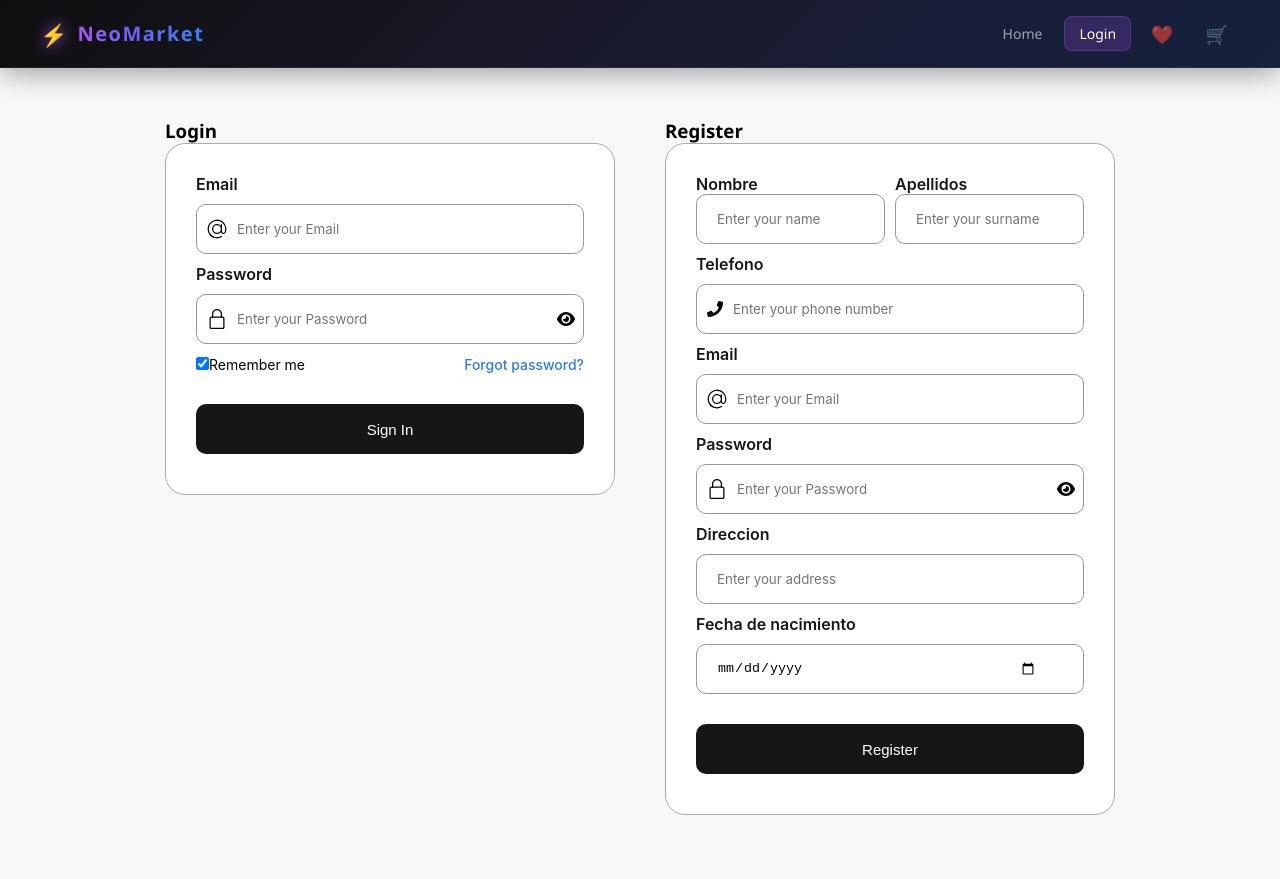
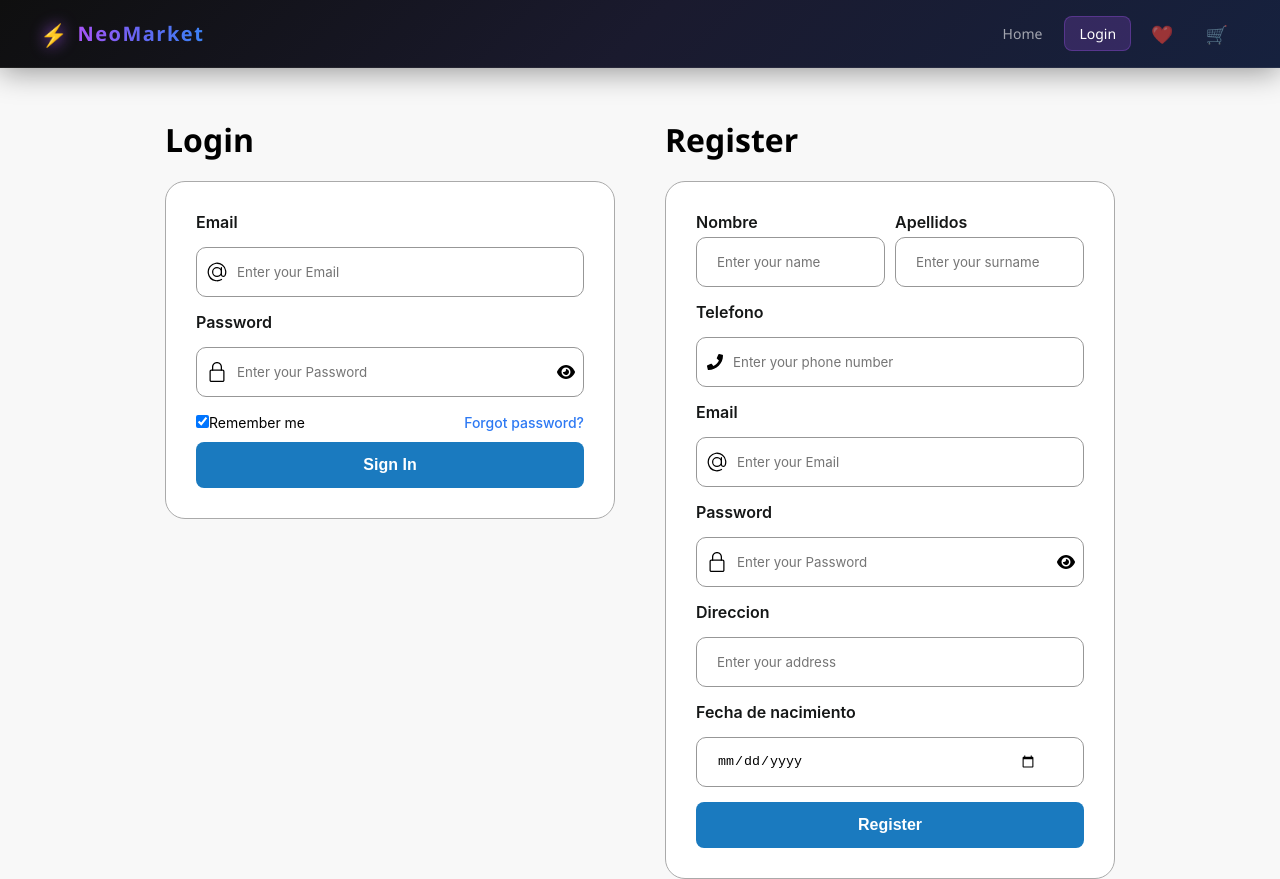
Before and after one commit to jesusobispo2005-cmd/Neomarket, an Angular app: page /login in a window 1280 px wide. Before the commit the page ends 815 px from the top, so only its background shows below. Built offline with nearby package versions, Linux system fonts and the light colour scheme.

Commit message:
cambios css

```diff
--- a/src/app/components/login/login.component.css
+++ b/src/app/components/login/login.component.css
@@ -10,6 +10,7 @@
   font-family:
     -apple-system, BlinkMacSystemFont, 'Segoe UI', Roboto, Oxygen, Ubuntu, Cantarell, 'Open Sans',
     'Helvetica Neue', sans-serif;
+  margin-top: 20px;
 }
 
 ::placeholder {
@@ -41,6 +42,8 @@
   align-items: center;
   padding-left: 10px;
   transition: 0.2s ease-in-out;
+  margin-top: 5px;
+  margin-bottom: 5px;
 }
 
 .input {
@@ -97,16 +100,20 @@
 }
 
 .button-submit {
-  margin: 20px 0 10px 0;
-  background-color: #151717;
+
+  flex: 1;
+  padding: 14px;
+  background: #1a7abf;
+  color: white;
   border: none;
-  color: white;
-  font-size: 15px;
-  font-weight: 500;
-  border-radius: 10px;
+  border-radius: 8px;
+  cursor: pointer;
+  font-size: 16px;
+  font-weight: 600;
   height: 50px;
   width: 100%;
-  cursor: pointer;
+  transition: 0.3s;
+
 }
 
 .button-submit:hover {
--- a/src/app/components/login/login.component.html
+++ b/src/app/components/login/login.component.html
@@ -1,7 +1,7 @@
 <div class="flex-row-center">
   <!-- LOGIN FORM -->
   <div class="flex-column-top">
-    <h3>Login</h3>
+    <h1>Login</h1>
     <form class="form border-line" (ngSubmit)="userLogin()">
       <div class="flex-column">
         <label>Email </label>
@@ -50,24 +50,24 @@
 
   <!-- REGISTER FORM -->
   <div class="flex-column-top">
-    <h3>Register</h3>
+    <h1>Register</h1>
     <form class="form border-line"  (ngSubmit)="userRegister()">
       <div class="flex-row">
         <div class="flex-column">
-          <label>Nombre </label>
+          <label>Nombre</label>
           <div class="inputForm">
               <input name="Nombre" type="text" class="input" placeholder="Enter your name" [(ngModel)]="Nombre" />
             </div>
         </div>
         <div class="flex-column">
-          <label>Apellidos </label>
+          <label>Apellidos</label>
           <div class="inputForm">
               <input name="Apellidos" type="text" class="input" placeholder="Enter your surname" [(ngModel)]="Apellidos" />
             </div>
         </div>
       </div>
       <div class="flex-column">
-        <label>Telefono </label>
+        <label>Telefono</label>
       </div>
       <div class="inputForm">
         <svg viewBox="0 0 512 512" width="1em" height="1em" xmlns="http://www.w3.org/2000/svg">
@@ -80,7 +80,7 @@
         <input name="Telefono" type="number" class="input" placeholder="Enter your phone number" [(ngModel)]="Telefono" />
       </div>
       <div class="flex-column">
-        <label>Email </label>
+        <label>Email</label>
       </div>
       <div class="inputForm">
         <svg height="20" viewBox="0 0 32 32" width="20" xmlns="http://www.w3.org/2000/svg">
@@ -93,7 +93,7 @@
         <input name="Email" type="text" class="input" placeholder="Enter your Email" [(ngModel)]="Email" />
       </div>
       <div class="flex-column">
-        <label>Password </label>
+        <label>Password</label>
       </div>
       <div class="inputForm">
         <svg height="20" viewBox="-64 0 512 512" width="20" xmlns="http://www.w3.org/2000/svg">
@@ -112,13 +112,13 @@
         </svg>
       </div>
       <div class="flex-column">
-        <label>Direccion </label>
+        <label>Direccion</label>
       </div>
       <div class="inputForm">
         <input name="Direccion" type="text" class="input" placeholder="Enter your address" [(ngModel)]="Direccion" />
       </div>
       <div class="flex-column">
-        <label>Fecha de nacimiento </label>
+        <label>Fecha de nacimiento</label>
       </div>
       <div class="inputForm">
         <input name="Birthdate" type="date" class="input" placeholder="Enter your birth date" [(ngModel)]="Birthdate" />
--- a/src/app/components/products/components/product-filter/product-filter.component.css
+++ b/src/app/components/products/components/product-filter/product-filter.component.css
@@ -10,3 +10,7 @@ input, select {
   border: 1px solid #ddd;
   border-radius: 8px;
 }
+
+.buscador {
+  width: 60%;
+}
--- a/src/app/components/products/components/product-filter/product-filter.component.html
+++ b/src/app/components/products/components/product-filter/product-filter.component.html
@@ -1,6 +1,7 @@
 <div class="filter">
 
   <input
+    class="buscador"
     type="text"
     placeholder="Buscar producto..."
     [(ngModel)]="searchText"
```
Also changed, not shown: src/app/components/products/pages/product-list/product-list.component.ts (+9 -14 lines).
